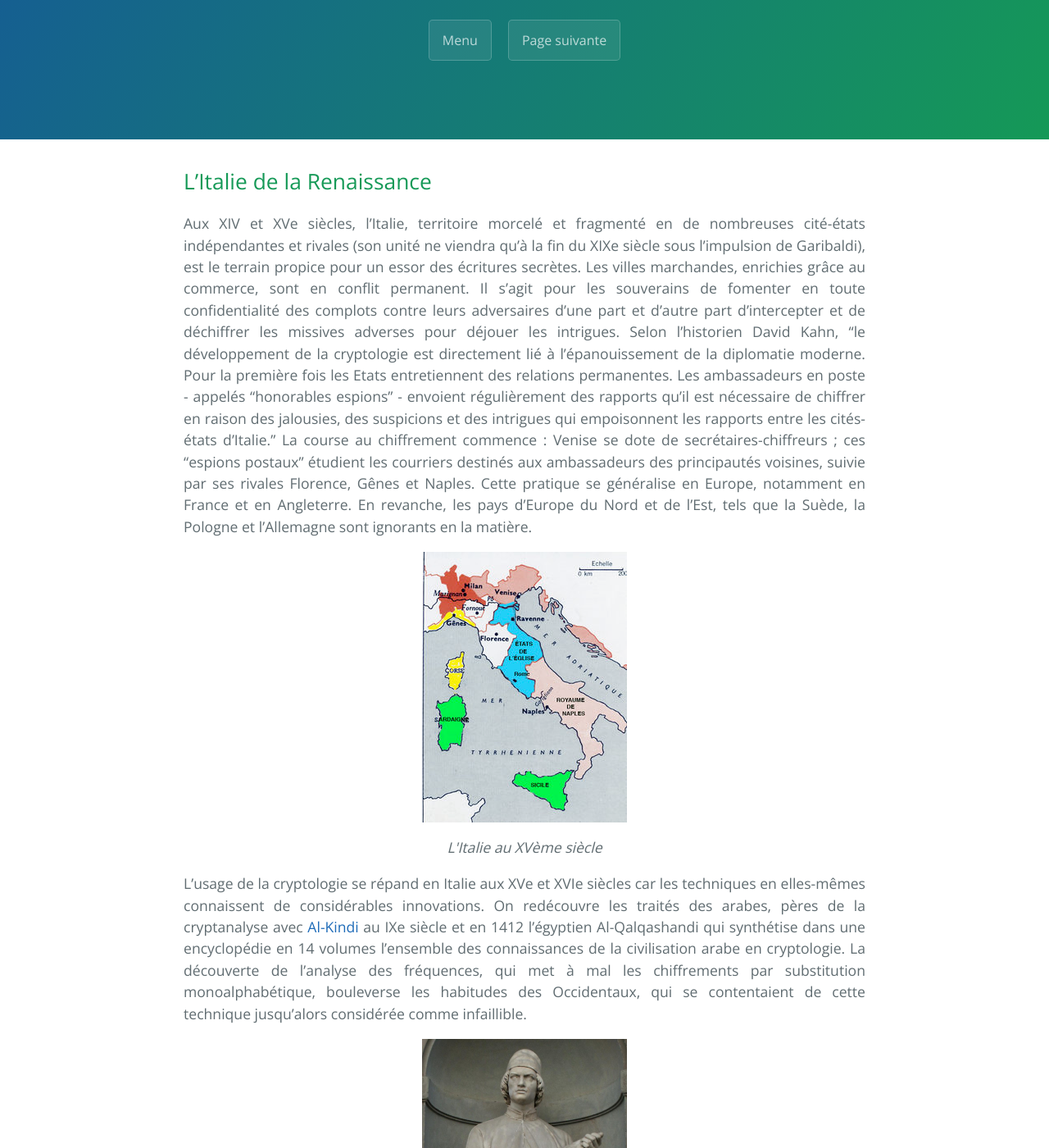
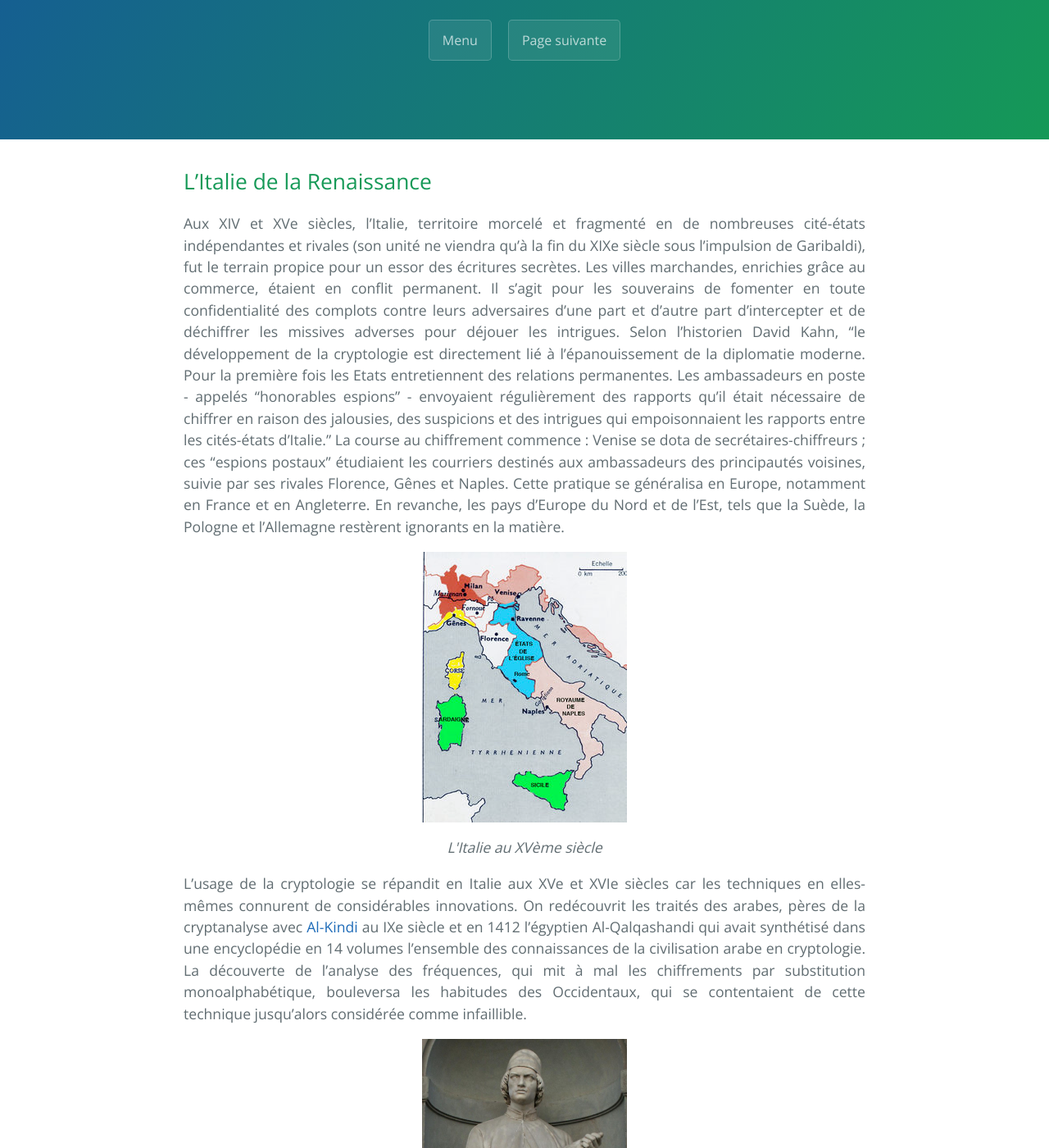
Before and after one commit to SamuelGallay/CryptoTPE, a Jekyll site: the page built from pages/2_TempsModernes/1_alberti.md, in a window 1280 px wide and 1400 px high, scrolled down 338 px. Shown: the whole window at 82% size. Built offline with Jekyll 4.4.1, drawn with Linux system fonts in a browser that asks for light colours; our own code applies the rules of GitHub Pages for plain Markdown files; some of the changed text lies outside the part shown.

Commit message:
Update 1_alberti.md

```diff
--- a/pages/2_TempsModernes/1_alberti.md
+++ b/pages/2_TempsModernes/1_alberti.md
@@ -8,17 +8,17 @@ menu: /temps-modernes/
 
 ## L'Italie de la Renaissance
 
-Aux XIV et XVe siècles, l’Italie, territoire morcelé et fragmenté en de nombreuses cité-états indépendantes et rivales (son unité ne viendra qu’à la fin du XIXe siècle sous l’impulsion de Garibaldi), est le terrain propice pour un essor des écritures secrètes. Les villes marchandes, enrichies grâce au commerce, sont en conflit permanent. Il s’agit pour les souverains de fomenter en toute confidentialité des complots contre leurs adversaires d’une part et d’autre part d’intercepter et de déchiffrer les missives adverses pour déjouer les intrigues. Selon l’historien David Kahn, “le développement de la cryptologie est directement lié à l’épanouissement de la diplomatie moderne. Pour la première fois les Etats entretiennent des relations permanentes. Les ambassadeurs en poste - appelés “honorables espions” - envoient régulièrement des rapports qu’il est nécessaire de chiffrer en raison des jalousies, des suspicions et des intrigues qui empoisonnent les rapports entre les cités-états d’Italie.” La course au chiffrement commence : Venise se dote de secrétaires-chiffreurs ; ces “espions postaux” étudient les courriers destinés aux ambassadeurs des principautés voisines, suivie par ses rivales Florence, Gênes et Naples. Cette pratique se généralise en Europe, notamment en France et en Angleterre. En revanche, les pays d’Europe du Nord et de l’Est, tels que la Suède, la Pologne et l’Allemagne sont ignorants en la matière.
+Aux XIV et XVe siècles, l’Italie, territoire morcelé et fragmenté en de nombreuses cité-états indépendantes et rivales (son unité ne viendra qu’à la fin du XIXe siècle sous l’impulsion de Garibaldi), fut le terrain propice pour un essor des écritures secrètes. Les villes marchandes, enrichies grâce au commerce, étaient en conflit permanent. Il s’agit pour les souverains de fomenter en toute confidentialité des complots contre leurs adversaires d’une part et d’autre part d’intercepter et de déchiffrer les missives adverses pour déjouer les intrigues. Selon l’historien David Kahn, “le développement de la cryptologie est directement lié à l’épanouissement de la diplomatie moderne. Pour la première fois les Etats entretiennent des relations permanentes. Les ambassadeurs en poste - appelés “honorables espions” - envoyaient régulièrement des rapports qu’il était nécessaire de chiffrer en raison des jalousies, des suspicions et des intrigues qui empoisonnaient les rapports entre les cités-états d’Italie.” La course au chiffrement commence : Venise se dota de secrétaires-chiffreurs ; ces “espions postaux” étudiaient les courriers destinés aux ambassadeurs des principautés voisines, suivie par ses rivales Florence, Gênes et Naples. Cette pratique se généralisa en Europe, notamment en France et en Angleterre. En revanche, les pays d’Europe du Nord et de l’Est, tels que la Suède, la Pologne et l’Allemagne restèrent ignorants en la matière.
 
 <img src="{{ "/assets/2_TempsModernes/italie-xv.jpg" | relative_url }}" alt="diffie" style="margin: 0 auto;display: block;"/>
 <p align="center"> <em> L'Italie au XVème siècle </em> </p>
 
-L’usage de la cryptologie se répand en Italie aux XVe et XVIe siècles car les techniques en elles-mêmes connaissent de considérables innovations. On redécouvre les traités des arabes, pères de la cryptanalyse avec [Al-Kindi]({{ "/al-kindi/" | relative_url }}) au IXe siècle et en 1412 l’égyptien Al-Qalqashandi qui synthétise dans une encyclopédie en 14 volumes l’ensemble des connaissances de la civilisation arabe en cryptologie. La découverte de l’analyse des fréquences, qui met à mal les chiffrements par substitution monoalphabétique, bouleverse les habitudes des Occidentaux, qui se contentaient de cette technique jusqu’alors considérée comme infaillible.
+L’usage de la cryptologie se répandit en Italie aux XVe et XVIe siècles car les techniques en elles-mêmes connurent de considérables innovations. On redécouvrit les traités des arabes, pères de la cryptanalyse avec [Al-Kindi]({{ "/al-kindi/" | relative_url }}) au IXe siècle et en 1412 l’égyptien Al-Qalqashandi qui avait synthétisé dans une encyclopédie en 14 volumes l’ensemble des connaissances de la civilisation arabe en cryptologie. La découverte de l’analyse des fréquences, qui mit à mal les chiffrements par substitution monoalphabétique, bouleversa les habitudes des Occidentaux, qui se contentaient de cette technique jusqu’alors considérée comme infaillible.
 
 <img src="{{ "/assets/2_TempsModernes/alberti2.jpg" | relative_url }}" alt="Cadran" style="margin: 0 auto;display: block; width: 250px;"/>
 <p align="center"> <em>Leon Battista Alberti</em> </p>
 
-C’est un architecte, mathématicien, linguiste, véritable archétype de l’humaniste de la Renaissance, Leon Battista Alberti, qui trouve la parade en 1467 avec son cadran chiffrant : c’est la naissance de la [substitution polyalphabétique]({{ "/glossaire/" | relative_url }}), qui dilue la fréquence d’apparition des lettres.
+C’est un architecte, mathématicien, linguiste, véritable archétype de l’humaniste de la Renaissance, Leon Battista Alberti, qui trouva la parade en 1467 avec son cadran chiffrant : c’est la naissance de la [substitution polyalphabétique]({{ "/glossaire/" | relative_url }}), qui dilue la fréquence d’apparition des lettres.
 
 ## Fonctionnement
 
```
